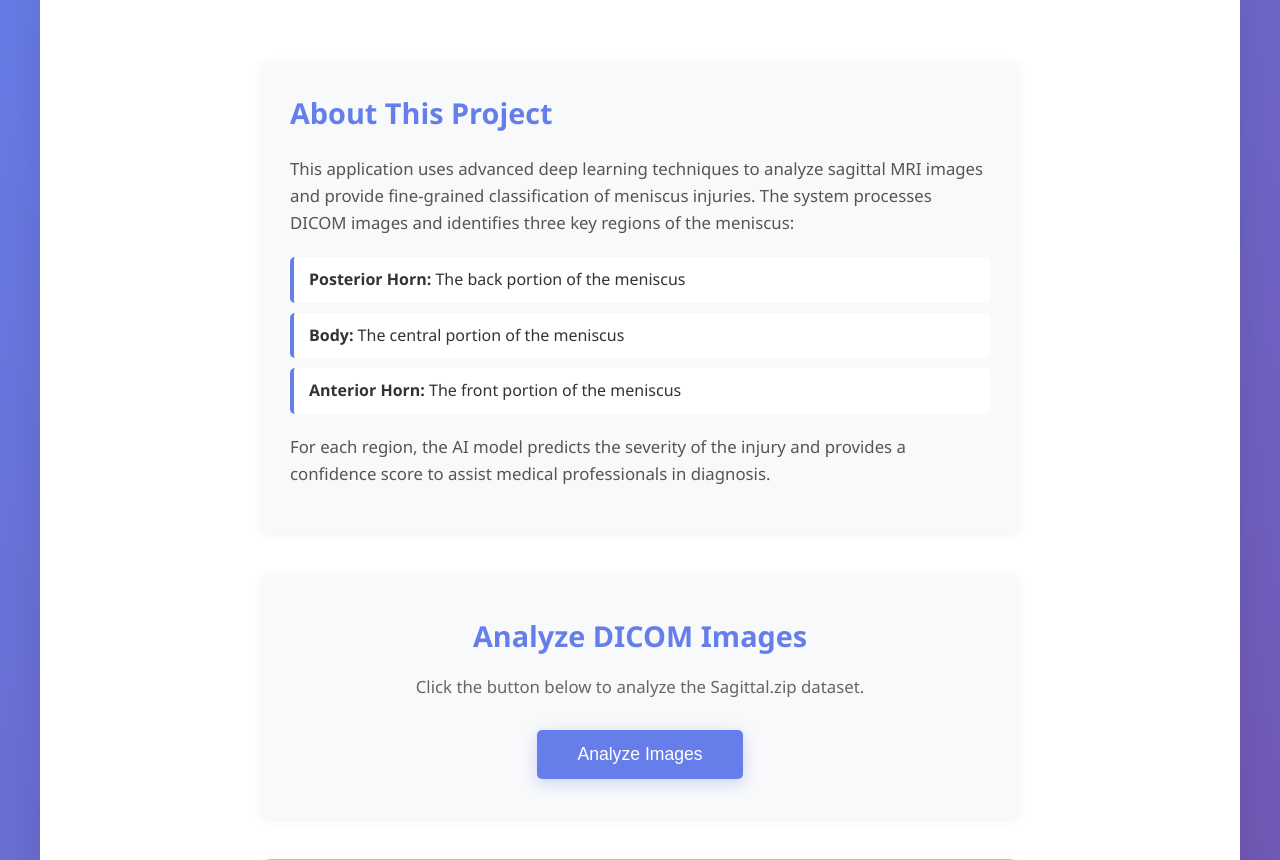
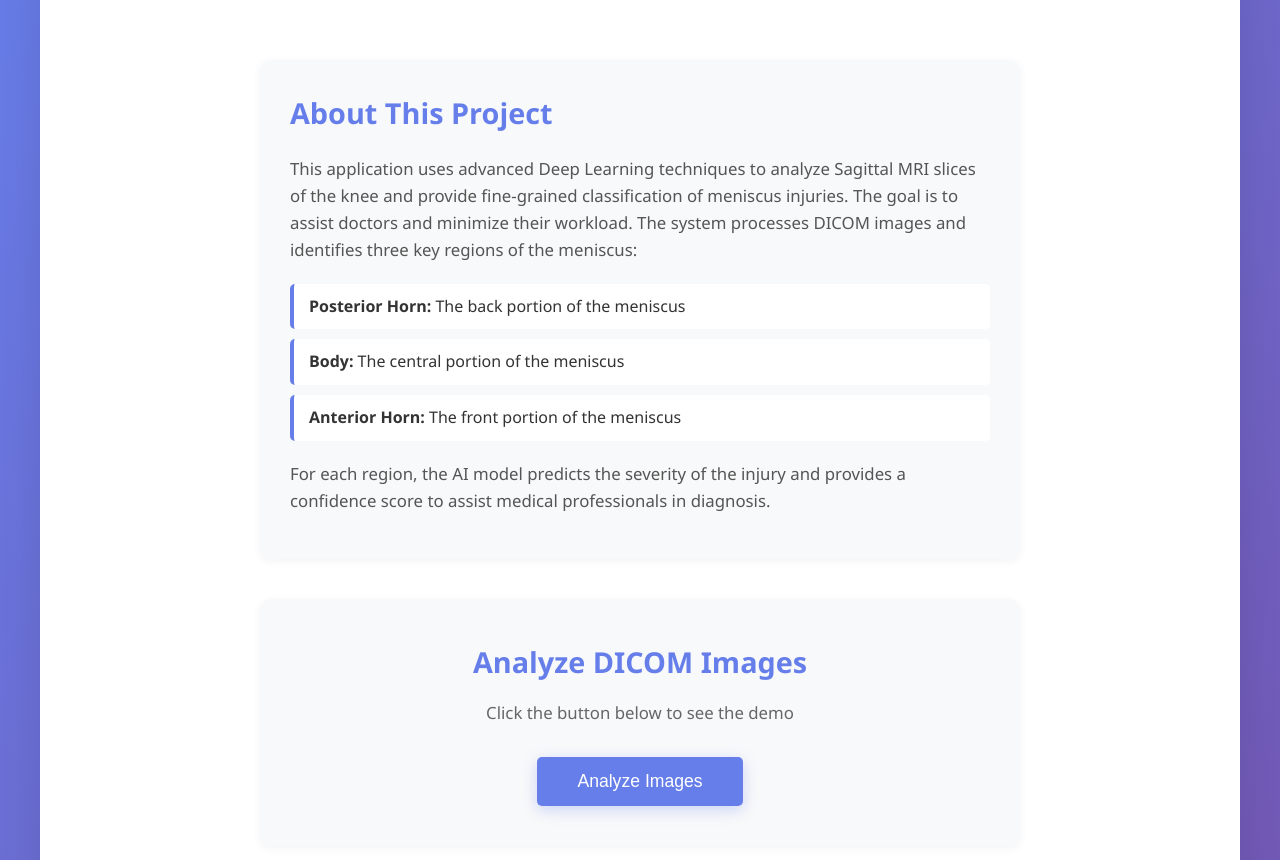
Before and after one commit to ataa599/AI-based-Sagittal-MRI-fine-grading-of-meniscus-injury, a FastAPI app: page / in a window 1280 px wide. Shown: the part 149-1009 px from the top of the page. Run offline with FastAPI, Linux system fonts and the light colour scheme.

Commit message:
readme.md file created

```diff
--- a/static/js/app.js
+++ b/static/js/app.js
@@ -4,7 +4,7 @@ async function analyzeImages() {
     const statusDiv = document.getElementById('status');
     console.log('statusDiv:', statusDiv);
 
-    showStatus('Processing Sagittal.zip images... This may take a few moments.', 'processing');
+    showStatus('Processing images... This may take a few moments.', 'processing');
 
     try {
         console.log('Fetching /infer-hardcoded/');
--- a/templates/index.html
+++ b/templates/index.html
@@ -16,8 +16,8 @@
             <section class="description">
                 <h2>About This Project</h2>
                 <p>
-                    This application uses advanced deep learning techniques to analyze sagittal MRI images
-                    and provide fine-grained classification of meniscus injuries. The system processes DICOM
+                    This application uses advanced Deep Learning techniques to analyze Sagittal MRI slices
+                    of the knee and provide fine-grained classification of meniscus injuries. The goal is to assist doctors and minimize their workload. The system processes DICOM
                     images and identifies three key regions of the meniscus:
                 </p>
                 <ul>
@@ -33,7 +33,7 @@
 
             <section class="upload-section">
                 <h2>Analyze DICOM Images</h2>
-                <p>Click the button below to analyze the Sagittal.zip dataset.</p>
+                <p>Click the button below to see the demo</p>
 
                 <div class="upload-container">
                     <button onclick="analyzeImages()" class="upload-btn">Analyze Images</button>
```
Also changed, not shown: README.md (added), demo.gif (added), 3 other files.
